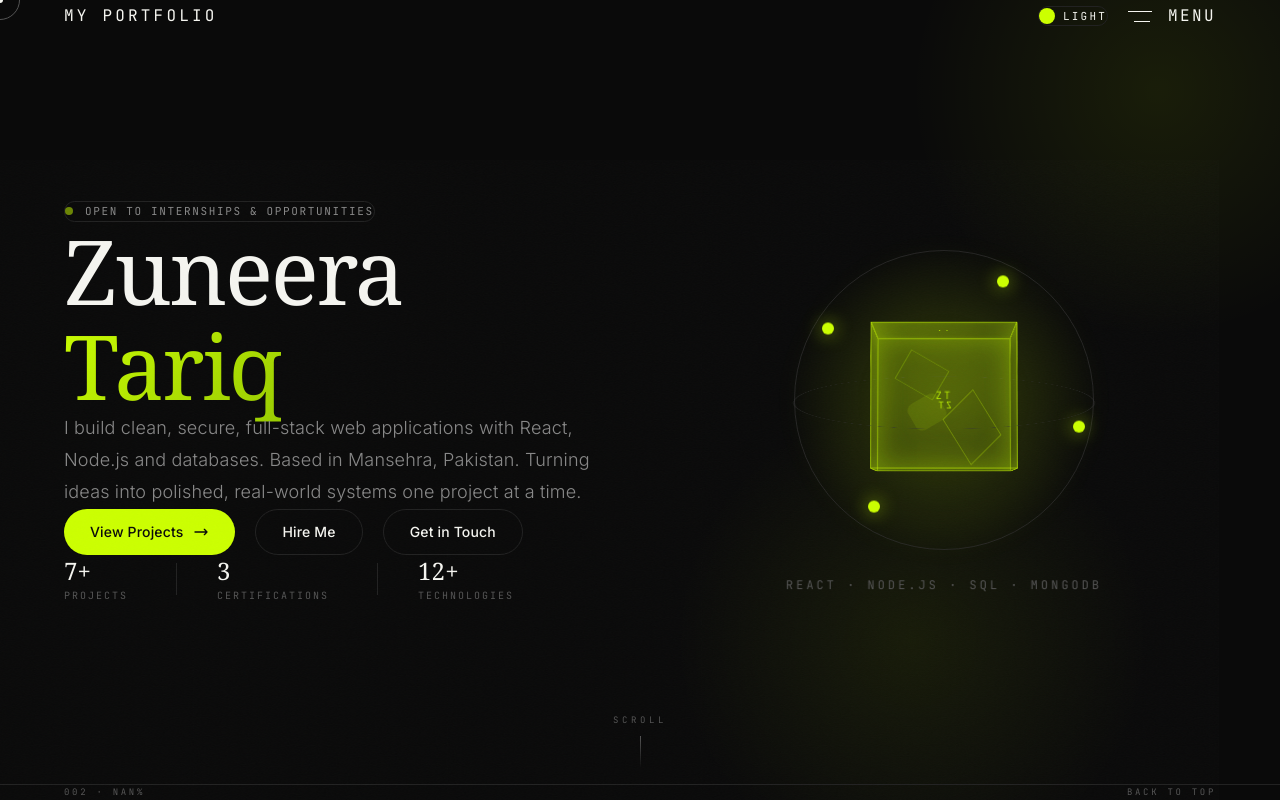
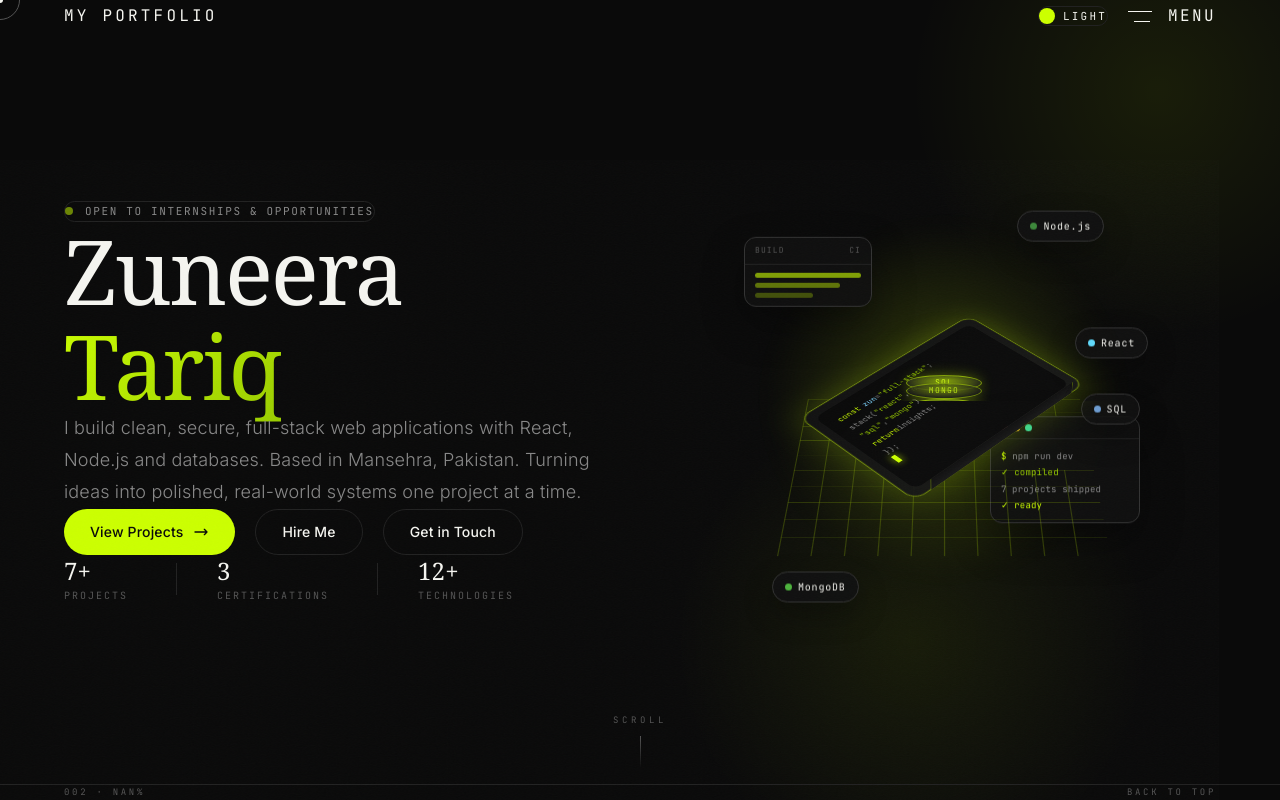
Before and after one commit to Zuneera134/My-Portfolio, a Next.js app: page / in a window 1280 px wide. Shown: the top 800 px of the page. Built offline with nearby package versions, Linux system fonts and the light colour scheme.

Commit message:
Replace-hero-visual-with-custom-isometric-coding-world

```diff
--- a/src/app/globals.css
+++ b/src/app/globals.css
@@ -311,15 +311,15 @@ p {
   transition: transform 0.3s var(--ease-out-expo);
 }
 
-/* --- Cinematic 3D isometric hero scene --- */
-.hero-3d-scene {
+/* --- Custom isometric "coding world" hero scene --- */
+.hero-world-scene {
   width: 380px;
-  height: 380px;
-  perspective: 1400px;
+  height: 440px;
   position: relative;
+  perspective: 1300px;
 }
 
-.hero-3d-stage {
+.hero-world-stage {
   position: absolute;
   inset: 0;
   transform-style: preserve-3d;
@@ -328,142 +328,233 @@ p {
   justify-content: center;
 }
 
-/* Central cube */
-.hero-cube-wrap {
+/* Soft accent halo behind the world */
+.hero-world-glow {
   position: absolute;
-  width: 140px;
-  height: 140px;
-  transform-style: preserve-3d;
-  animation: cube-spin 22s linear infinite;
+  top: 50%;
+  left: 50%;
+  transform: translate(-50%, -50%);
+  width: 360px;
+  height: 360px;
+  border-radius: 50%;
+  background: radial-gradient(circle,
+    color-mix(in srgb, var(--color-accent) 20%, transparent) 0%,
+    transparent 70%);
+  filter: blur(12px);
+  pointer-events: none;
 }
 
-.hero-cube {
+/* Isometric grid platform */
+.hero-grid {
+  position: absolute;
+  top: 66%;
+  left: 50%;
+  width: 300px;
+  height: 300px;
+  margin: -150px 0 0 -150px;
+  background-image:
+    linear-gradient(color-mix(in srgb, var(--color-accent) 40%, transparent) 1px, transparent 1px),
+    linear-gradient(90deg, color-mix(in srgb, var(--color-accent) 40%, transparent) 1px, transparent 1px);
+  background-size: 30px 30px;
+  transform: rotateX(62deg) rotateZ(0deg);
+  opacity: 0.5;
+  pointer-events: none;
+  clip-path: inset(0 0 0 0);
+}
+
+/* Isometric central monitor */
+.hero-monitor {
+  position: absolute;
+  top: 50%;
+  left: 50%;
+  width: 240px;
+  height: 165px;
+  margin: -82px 0 0 -120px;
+  transform: rotateX(50deg) rotateZ(-45deg);
+  transform-style: preserve-3d;
+  animation: monitor-float 6s ease-in-out infinite;
+}
+
+.hero-monitor-body {
   position: absolute;
   inset: 0;
-  transform-style: preserve-3d;
-  animation: cube-tilt 9s ease-in-out infinite alternate;
+  border-radius: 14px;
+  border: 1px solid color-mix(in srgb, var(--color-accent) 45%, transparent);
+  background: linear-gradient(160deg,
+    var(--color-bg-elevated) 0%,
+    color-mix(in srgb, var(--color-bg-muted) 90%, transparent) 100%);
+  box-shadow:
+    0 0 40px color-mix(in srgb, var(--color-accent) 22%, transparent),
+    inset 0 0 0 1px color-mix(in srgb, var(--color-accent) 12%, transparent);
+  overflow: hidden;
 }
 
-.hero-cube-face {
+/* Code screen */
+.hero-monitor-screen {
   position: absolute;
-  inset: 0;
+  inset: 10px;
+  border-radius: 9px;
+  background: color-mix(in srgb, var(--color-bg) 92%, transparent);
+  padding: 12px 14px;
+  font-family: var(--font-mono);
+  font-size: 9px;
+  line-height: 1.85;
+}
+
+.hero-monitor-screen .row { display: flex; white-space: nowrap; }
+.hero-code-kw   { color: var(--color-accent); }
+.hero-code-var  { color: #7dd3fc; }
+.hero-code-str  { color: var(--color-accent-dim); }
+.hero-code-plain{ color: var(--color-fg-muted); }
+
+.hero-cursor {
+  width: 5px;
+  height: 11px;
+  background: var(--color-accent);
+  display: inline-block;
+  vertical-align: text-bottom;
+  animation: cursor-blink 1s steps(1) infinite;
+  box-shadow: 0 0 8px color-mix(in srgb, var(--color-accent) 80%, transparent);
+}
+
+/* Monitor base (thickness) */
+.hero-monitor-base {
+  position: absolute;
+  left: 20px;
+  right: 20px;
+  top: 100%;
+  height: 14px;
+  transform: rotateX(90deg);
+  transform-origin: top;
+  background: linear-gradient(var(--color-bg-muted), var(--color-bg-elevated));
+  border-left: 1px solid color-mix(in srgb, var(--color-accent) 35%, transparent);
+  border-right: 1px solid color-mix(in srgb, var(--color-accent) 35%, transparent);
+}
+
+/* Floating UI cards (layered flat over the world) */
+.hero-card {
+  position: absolute;
+  border-radius: 12px;
+  border: 1px solid var(--color-border-light);
+  background: color-mix(in srgb, var(--color-bg-elevated) 92%, transparent);
+  backdrop-filter: blur(2px);
+  box-shadow: 0 18px 40px rgba(0,0,0,0.35);
+  overflow: hidden;
+}
+
+.hero-card-terminal {
+  bottom: 96px;
+  right: -6px;
+  width: 150px;
+  padding: 0;
+}
+.hero-card-terminal .bar {
+  display: flex;
+  align-items: center;
+  gap: 5px;
+  padding: 7px 10px;
+  border-bottom: 1px solid var(--color-border);
+}
+.hero-card-terminal .dot { width: 7px; height: 7px; border-radius: 50%; }
+.hero-card-terminal .body {
+  padding: 9px 10px;
+  font-family: var(--font-mono);
+  font-size: 9px;
+  line-height: 1.8;
+}
+
+.hero-card-window {
+  top: 60px;
+  left: -10px;
+  width: 128px;
+}
+.hero-card-window .head {
+  display: flex;
+  align-items: center;
+  justify-content: space-between;
+  padding: 6px 10px;
+  border-bottom: 1px solid var(--color-border);
+  font-family: var(--font-mono);
+  font-size: 8px;
+  letter-spacing: 0.14em;
+  text-transform: uppercase;
+  color: var(--color-fg-dim);
+}
+.hero-card-window .lines {
+  padding: 8px 10px;
+  display: flex;
+  flex-direction: column;
+  gap: 5px;
+}
+.hero-card-window .chip {
+  height: 5px;
+  border-radius: 3px;
+  background: color-mix(in srgb, var(--color-accent) 60%, transparent);
+}
+.hero-card-window .chip.mid { width: 80%; opacity: 0.7; }
+.hero-card-window .chip.short { width: 55%; opacity: 0.45; }
+
+/* Database cylinder stack */
+.hero-db {
+  bottom: 108px;
+  left: -2px;
+  width: 76px;
+  display: flex;
+  flex-direction: column;
+  align-items: center;
+}
+.hero-disc {
+  width: 76px;
+  height: 16px;
+  border-radius: 50%;
   border: 1px solid color-mix(in srgb, var(--color-accent) 55%, transparent);
   background:
-    linear-gradient(135deg,
-      color-mix(in srgb, var(--color-accent) 18%, transparent),
-      color-mix(in srgb, var(--color-accent) 4%, transparent));
-  box-shadow: 0 0 30px color-mix(in srgb, var(--color-accent) 25%, transparent) inset;
+    radial-gradient(ellipse at 50% 35%,
+      color-mix(in srgb, var(--color-accent) 55%, transparent),
+      transparent 75%),
+    var(--color-bg-muted);
+  box-shadow: 0 0 14px color-mix(in srgb, var(--color-accent) 30%, transparent);
   display: flex;
   align-items: center;
   justify-content: center;
 }
-
-.hero-cube-face.front  { transform: translateZ(70px); }
-.hero-cube-face.back   { transform: rotateY(180deg) translateZ(70px); }
-.hero-cube-face.right  { transform: rotateY(90deg) translateZ(70px); }
-.hero-cube-face.left   { transform: rotateY(-90deg) translateZ(70px); }
-.hero-cube-face.top    { transform: rotateX(90deg) translateZ(70px); }
-.hero-cube-face.bottom { transform: rotateX(-90deg) translateZ(70px); }
-
-/* Gimbal rings (orbiting lines) */
-.hero-ring {
-  position: absolute;
-  top: 50%;
-  left: 50%;
-  width: 300px;
-  height: 300px;
-  border: 1px solid color-mix(in srgb, var(--color-border-light) 65%, transparent);
-  border-radius: 50%;
-  transform-style: preserve-3d;
+.hero-disc.mid { margin-top: -8px; opacity: 0.85; }
+.hero-disc .label {
+  font-family: var(--font-mono);
+  font-size: 8px;
+  letter-spacing: 0.16em;
+  color: color-mix(in srgb, var(--color-accent) 90%, var(--color-fg));
 }
 
-.hero-ring.ring-x { animation: ring-spin-x 16s linear infinite; }
-.hero-ring.ring-y { animation: ring-spin-y 26s linear infinite; }
-.hero-ring.ring-z { animation: ring-spin-z 20s linear infinite; }
+/* Floating tech tokens (pills) */
+.hero-token {
+  position: absolute;
+  display: inline-flex;
+  align-items: center;
+  gap: 6px;
+  padding: 6px 12px;
+  border-radius: 999px;
+  border: 1px solid var(--color-border-light);
+  background: color-mix(in srgb, var(--color-bg-elevated) 90%, transparent);
+  font-family: var(--font-mono);
+  font-size: 10px;
+  letter-spacing: 0.08em;
+  color: var(--color-fg);
+  box-shadow: 0 12px 30px rgba(0,0,0,0.3);
+}
+.hero-token .tk-dot { width: 7px; height: 7px; border-radius: 50%; }
 
-/* Small orbiting satellite dots */
-.hero-satellite {
-  position: absolute;
-  top: 50%;
-  left: 50%;
-  width: 12px;
-  height: 12px;
-  border-radius: 50%;
-  background: var(--color-accent);
-  box-shadow: 0 0 18px color-mix(in srgb, var(--color-accent) 70%, transparent);
+.hero-token.t-react { top: 150px; right: -14px; }
+.hero-token.t-node  { top: 40px; right: 30px; }
+.hero-token.t-sql   { bottom: 190px; right: -6px; }
+.hero-token.t-mongo { bottom: 16px; left: 18px; }
+
+@keyframes monitor-float {
+  0%, 100% { translate: 0 0; }
+  50%      { translate: 0 -8px; }
 }
 
-/* Floating geometric planes at depth */
-.hero-plane {
-  position: absolute;
-  transform-style: preserve-3d;
-  opacity: 0.35;
+@keyframes cursor-blink {
+  0%, 49%  { opacity: 1; }
+  50%, 100%{ opacity: 0; }
 }
-
-.hero-plane.p1 {
-  top: 6%;
-  left: 4%;
-  width: 56px;
-  height: 56px;
-  border: 1px solid var(--color-accent);
-  transform: rotateZ(45deg) rotateX(40deg) rotateY(20deg);
-}
-
-.hero-plane.p2 {
-  bottom: 10%;
-  right: 2%;
-  width: 44px;
-  height: 44px;
-  border: 1px solid var(--color-accent-dim);
-  transform: rotateZ(30deg) rotateX(-40deg);
-}
-
-.hero-plane.p3 {
-  top: 18%;
-  right: 14%;
-  width: 34px;
-  height: 34px;
-  background: color-mix(in srgb, var(--color-accent) 30%, transparent);
-  border-radius: 8px;
-  transform: rotateZ(60deg) rotateY(30deg);
-}
-
-.hero-globe-glow {
-  position: absolute;
-  top: 50%;
-  left: 50%;
-  transform: translate(-50%, -50%);
-  width: 320px;
-  height: 320px;
-  border-radius: 50%;
-  background: radial-gradient(circle,
-    color-mix(in srgb, var(--color-accent) 22%, transparent) 0%,
-    transparent 70%);
-  filter: blur(10px);
-  pointer-events: none;
-}
-
-@keyframes cube-spin {
-  from { transform: rotateY(0deg) rotateX(12deg); }
-  to   { transform: rotateY(360deg) rotateX(12deg); }
-}
-
-@keyframes cube-tilt {
-  from { transform: rotateX(-8deg); }
-  to   { transform: rotateX(8deg); }
-}
-
-@keyframes ring-spin-x {
-  from { transform: translate(-50%, -50%) rotateY(0deg) rotateX(80deg); }
-  to   { transform: translate(-50%, -50%) rotateY(360deg) rotateX(80deg); }
-}
-
-@keyframes ring-spin-y {
-  from { transform: translate(-50%, -50%) rotateY(0deg); }
-  to   { transform: translate(-50%, -50%) rotateY(360deg); }
-}
-
-@keyframes ring-spin-z {
-  from { transform: translate(-50%, -50%) rotateX(90deg) rotateZ(0deg); }
-  to   { transform: translate(-50%, -50%) rotateX(90deg) rotateZ(360deg); }
-}
--- a/src/components/sections/Hero.tsx
+++ b/src/components/sections/Hero.tsx
@@ -75,14 +75,6 @@ export default function Hero() {
     const el = document.querySelector(selector);
     if (el) el.scrollIntoView({ behavior: "smooth" });
   };
-
-  // Reusable satellite dot helper positions
-  const satellites = [
-    { top: "18%", left: "64%", delay: "0s" },
-    { top: "58%", left: "84%", delay: "1.5s" },
-    { top: "78%", left: "30%", delay: "3s" },
-    { top: "30%", left: "18%", delay: "4.5s" },
-  ];
 
   return (
     <section className="hero-section relative min-h-screen flex items-center overflow-hidden section-padding">
@@ -178,63 +170,116 @@ export default function Hero() {
             </div>
           </div>
 
-          {/* Right: cinematic 3D isometric scene */}
+          {/* Right: custom isometric coding world */}
           <div ref={visual} className="hidden lg:flex justify-center opacity-0">
-            <div className="hero-3d-scene select-none">
-              {/* Soft accent glow behind everything */}
-              <div className="hero-globe-glow" />
+            <div className="hero-world-scene select-none">
+              <div className="hero-world-glow" />
 
-              <div ref={stageRef} className="hero-3d-stage">
-                {/* Central rotating cube */}
-                <div className="hero-cube-wrap">
-                  <div className="hero-cube">
-                    {[
-                      ["front", "ZT"],
-                      ["back", "ZT"],
-                      ["right", "ZT"],
-                      ["left", "ZT"],
-                      ["top", "ZT"],
-                      ["bottom", "ZT"],
-                    ].map(([face, label]) => (
-                      <div key={face} className={`hero-cube-face ${face}`}>
-                        <span className="font-mono text-[10px] tracking-[0.2em] text-gradient-accent">
-                          {label}
-                        </span>
+              <div ref={stageRef} className="hero-world-stage">
+                {/* Isometric grid platform */}
+                <div className="hero-grid" />
+
+                {/* Central isometric monitor with live code */}
+                <div className="hero-monitor">
+                  <div className="hero-monitor-body">
+                    <div className="hero-monitor-screen">
+                      <div className="row">
+                        <span className="hero-code-kw">const</span>
+                        <span style={{ width: "5px" }} />
+                        <span className="hero-code-var">zun</span>
+                        <span className="hero-code-plain"> = </span>
+                        <span className="hero-code-str">&quot;full-stack&quot;</span>
+                        <span className="hero-code-plain">;</span>
                       </div>
-                    ))}
+                      <div className="row">
+                        <span className="hero-code-plain">  stack(</span>
+                        <span className="hero-code-str">&quot;react&quot;</span>
+                        <span className="hero-code-plain">, </span>
+                        <span className="hero-code-str">&quot;node&quot;</span>
+                        <span className="hero-code-plain">,</span>
+                      </div>
+                      <div className="row">
+                        <span className="hero-code-plain">       </span>
+                        <span className="hero-code-str">&quot;sql&quot;</span>
+                        <span className="hero-code-plain">, </span>
+                        <span className="hero-code-str">&quot;mongo&quot;</span>
+                        <span className="hero-code-plain"> )</span>
+                      </div>
+                      <div className="row">
+                        <span className="hero-code-kw">return</span>
+                        <span className="hero-code-plain"> insights;</span>
+                      </div>
+                      <div className="row">
+                        <span className="hero-code-plain">{'}'});</span>
+                      </div>
+                      <div className="row">
+                        <span className="hero-cursor" />
+                      </div>
+                    </div>
+                  </div>
+                  <div className="hero-monitor-base" />
+                </div>
+
+                {/* Floating terminal */}
+                <div className="hero-card hero-card-terminal hero-float">
+                  <div className="bar">
+                    <span className="dot" style={{ background: "#f87171" }} />
+                    <span className="dot" style={{ background: "#fbbf24" }} />
+                    <span className="dot" style={{ background: "#34d399" }} />
+                  </div>
+                  <div className="body">
+                    <div>
+                      <span className="hero-code-kw">$</span>{" "}
+                      <span className="hero-code-plain">npm run dev</span>
+                    </div>
+                    <div className="hero-code-str">✓ compiled</div>
+                    <div className="hero-code-plain">7 projects shipped</div>
+                    <div className="hero-code-kw">✓ ready</div>
                   </div>
                 </div>
 
-                {/* Orbit rings */}
-                <div className="hero-ring ring-x" />
-                <div className="hero-ring ring-y" />
-                <div className="hero-ring ring-z" />
-
-                {/* Floating geometric planes at depth */}
-                <div className="hero-float">
-                  <div className="hero-plane p1" />
-                </div>
-                <div className="hero-float">
-                  <div className="hero-plane p2" />
-                </div>
-                <div className="hero-float">
-                  <div className="hero-plane p3" />
+                {/* Floating code window */}
+                <div className="hero-card hero-card-window hero-float">
+                  <div className="head">
+                    <span>build</span>
+                    <span>CI</span>
+                  </div>
+                  <div className="lines">
+                    <div className="chip" />
+                    <div className="chip mid" />
+                    <div className="chip short" />
+                  </div>
                 </div>
 
-                {/* Orbiting accent dots */}
-                {satellites.map((s, i) => (
-                  <span
-                    key={i}
-                    className="hero-satellite hero-float"
-                    style={{ top: s.top, left: s.left, animationDelay: s.delay }}
-                  />
-                ))}
+                {/* Database cylinder stack */}
+                <div className="hero-db hero-float">
+                  <div className="hero-disc">
+                    <span className="label">SQL</span>
+                  </div>
+                  <div className="hero-disc mid">
+                    <span className="label">MONGO</span>
+                  </div>
+                  <div className="hero-disc">
+                    <span className="label">DB</span>
+                  </div>
+                </div>
 
-                {/* Subtle stack caption */}
-                <div className="hero-float absolute bottom-[-8px] left-1/2 -translate-x-1/2 whitespace-nowrap">
-                  <span className="text-xs font-mono tracking-[0.25em] text-fg-dim uppercase">
-                    React · Node.js · SQL · MongoDB
-                  </span>
+                {/* Floating tech tokens */}
+                <div className="hero-token t-react hero-float">
+                  <span className="tk-dot" style={{ background: "#61DAFB" }} />
+                  React
+                </div>
+                <div className="hero-token t-node hero-float">
+                  <span className="tk-dot" style={{ background: "#3C873A" }} />
+                  Node.js
+                </div>
+                <div className="hero-token t-sql hero-float">
+                  <span className="tk-dot" style={{ background: "var(--lang-c)" }} />
+                  SQL
+                </div>
+                <div className="hero-token t-mongo hero-float">
+                  <span className="tk-dot" style={{ background: "#4DB33D" }} />
+                  MongoDB
                 </div>
               </div>
             </div>
```
